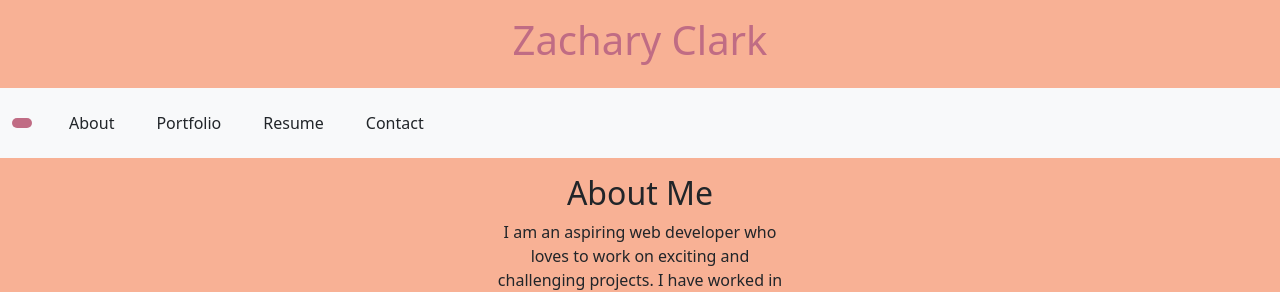
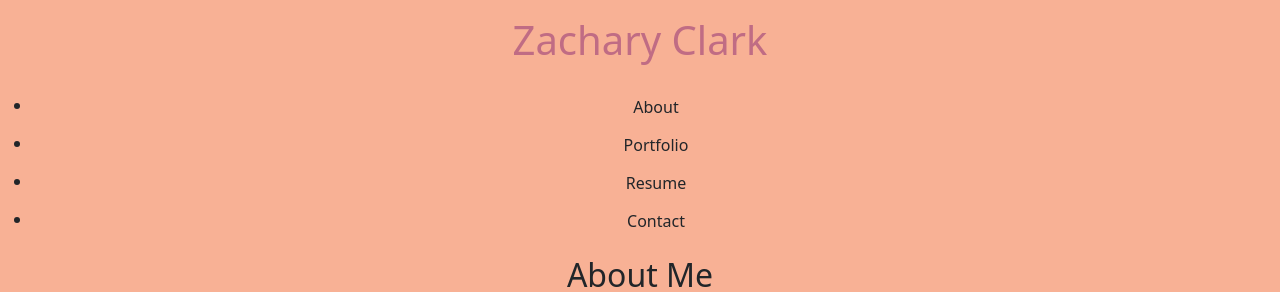
Before and after one commit to zaclark369/react-portfolio, a React (Create React App) app: page / in a window 1280 px wide. Shown: the top 292 px of the page. Built offline with nearby package versions, Linux system fonts and the light colour scheme.

Commit message:
beginning rebuild of NavBar to be more asthetically pleasing using spans and soon to use icons

```diff
--- a/src/components/Nav/index.js
+++ b/src/components/Nav/index.js
@@ -4,45 +4,46 @@ function Nav(props) {
   const { view, setView } = props;
 
   return (
-    <nav className="navbar navbar-expand-lg navbar-light bg-light">
-      <div className="container-fluid">
-        <li className="navbar-brand"></li>
-        <div className="navbar-collapse collapse" id="navbarSupportedContent">
-          <ul className="navbar-nav me-auto mb-2 mb-lg-0">
+    <div className = "navigation">
+          <ul>
             {/* <li className="nav-link" onClick={() => props.handleView('default')}>Home
                             </li> */}
 
-            <li className="nav-link">
+            <li className="list">
               <a href="#About" className="btn" onClick={() => setView("about")}>
-                About
+                <span className="icon"></span>
+                <span className="text">About</span>
               </a>
             </li>
-            <li className="nav-link">
+            <li className="list">
               <a
                 href="#Portfolio"
                 className="btn"
                 onClick={() => setView("portfolio")}
               >
-                Portfolio
+                <span className="icon"></span>
+                <span className="text">Portfolio</span>
               </a>
             </li>
-            <li className="nav-link">
+            <li className="list">
               <a
                 href="#Resume"
                 className="btn"
                 onClick={() => setView("resume")}
               >
-                Resume
+                <span className="icon"></span>
+                <span className="text">Resume</span>
               </a>
             </li>
 
-            <li className="nav-link">
+            <li className="list">
               <a
                 href="#Contact"
                 className="btn"
                 onClick={() => setView("contact")}
               >
-                Contact
+                <span className="icon"></span>
+                <span className="text">Contact</span>
               </a>
             </li>
             {/* <li className="nav-link">
@@ -50,8 +51,6 @@ function Nav(props) {
                 </li> */}
           </ul>
         </div>
-      </div>
-    </nav>
   );
 }
 
```
